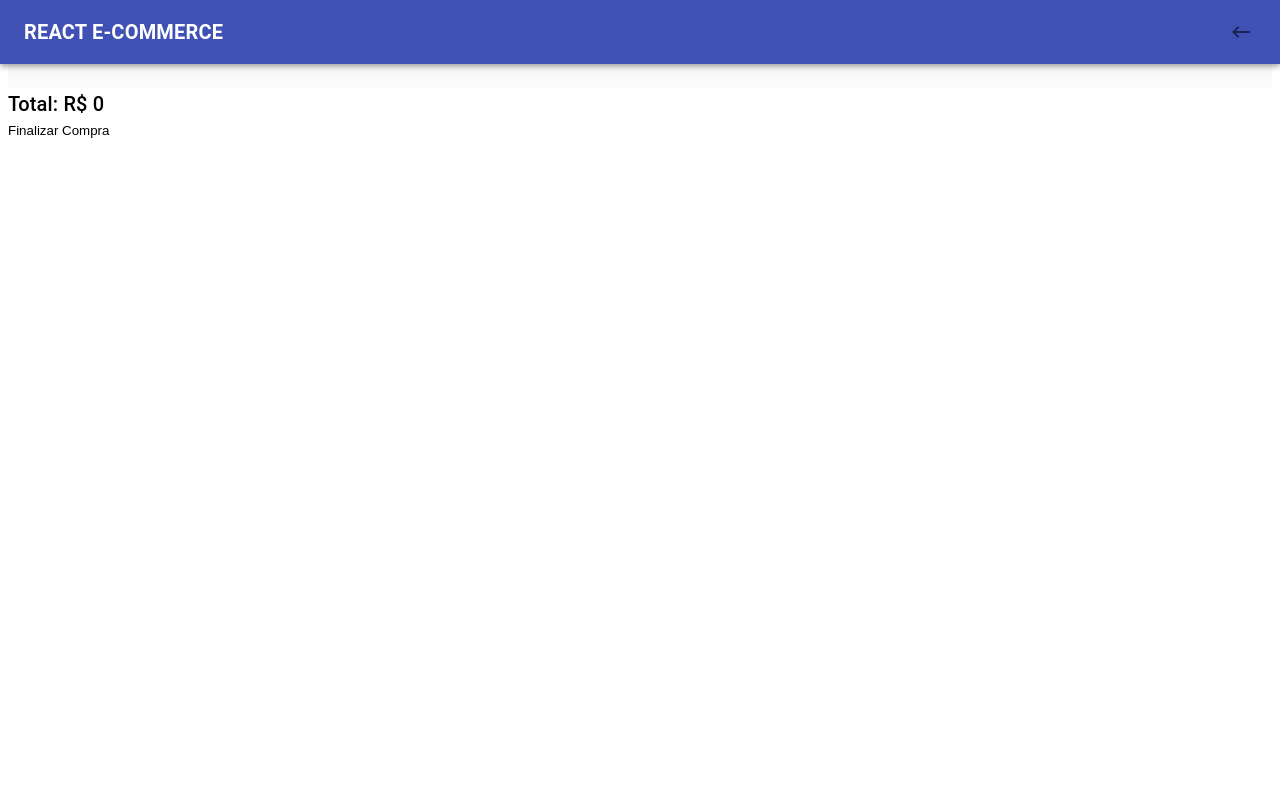
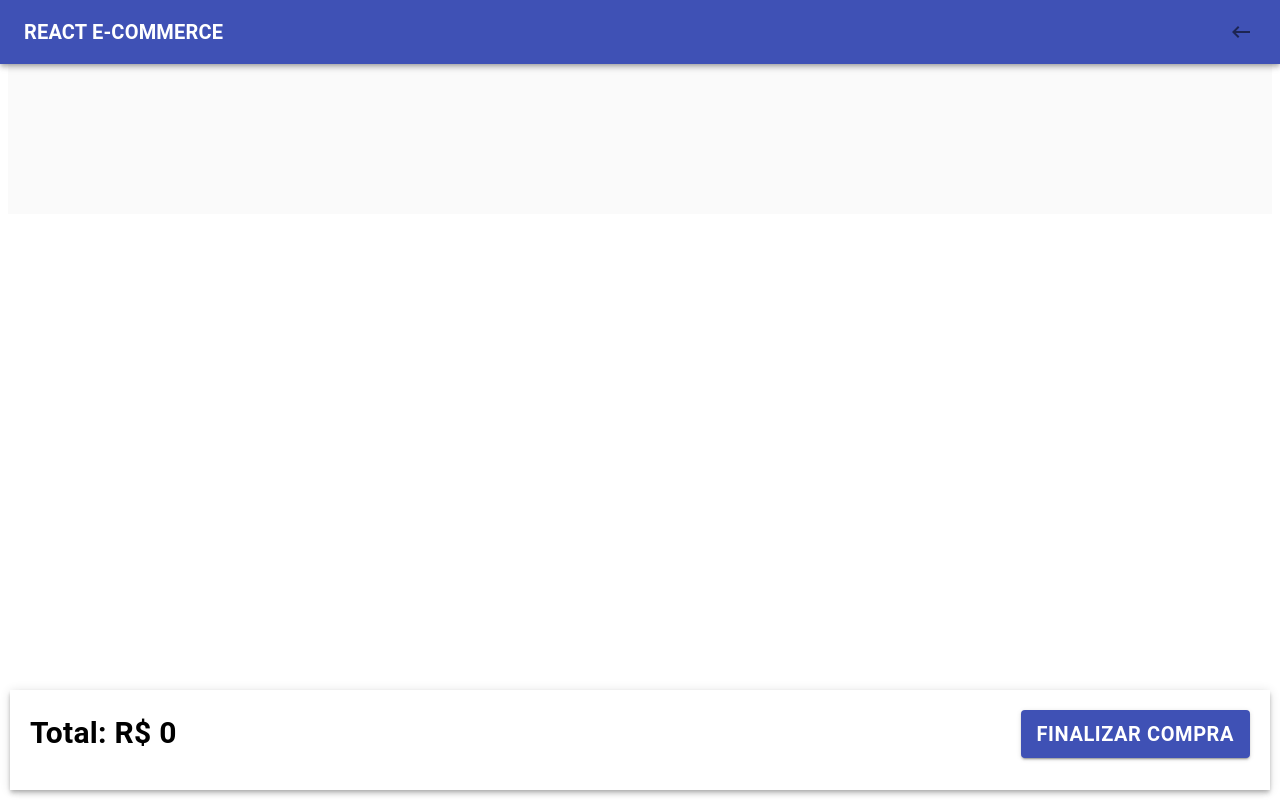
Before and after one commit to vitorlc/react-ecommerce, a React (Create React App) app: page /carrinho in a window 1280 px wide. Built offline with nearby package versions, Linux system fonts and the light colour scheme.

Commit message:
Implement Cart Footer

```diff
--- /dev/null
+++ b/src/components/CartFooter/CartFooter.js
@@ -0,0 +1,17 @@
+import { Box } from '@material-ui/core'
+import { Typography, Button } from '@material-ui/core'
+import useStyles from './styles'
+
+const CartFooter = ({cartCost}) => {
+  const classes = useStyles()
+  return (
+    <Box className={classes.footer} boxShadow={4}>
+      <Typography className={classes.text}> Total: {`R$ ${cartCost}`}</Typography>
+      <Button variant="contained" color="primary" className={classes.button}>
+        Finalizar Compra
+      </Button>
+    </Box>
+  )
+}
+
+export default CartFooter
--- /dev/null
+++ b/src/components/CartFooter/styles.js
@@ -0,0 +1,27 @@
+import { makeStyles } from '@material-ui/core/styles'
+
+export default makeStyles(() => ({
+  footer: {
+    bottom: 0,
+    left: 0,
+    right: 0,
+    height: 100,
+    margin: 10,
+    padding: 20,
+    position: 'fixed',
+    boxSizing: 'border-box',
+    display: 'flex',
+    flexFlow: 'row wrap',
+    backgroundColor: '#ffffff'
+  },
+  text: {
+    flex: 1,
+    fontSize: 30,
+    fontWeight: 'bold'
+  },
+  button: {
+    height: '80%',
+    fontSize: 20,
+    fontWeight: 'bold'
+  }
+}))
--- a/src/components/ProductsList/styles.js
+++ b/src/components/ProductsList/styles.js
@@ -6,6 +6,7 @@ export default makeStyles((theme) => ({
     flexGrow: 1,
     backgroundColor: theme.palette.background.default,
     padding: theme.spacing(3),
+    paddingBottom: 150
   },
   root: {
     flexGrow: 1,
--- a/src/components/index.js
+++ b/src/components/index.js
@@ -1,2 +1,3 @@
 export { default as Navbar } from './Navbar/Navbar'
 export { default as ProductsList } from './ProductsList/ProductsList'
+export { default as CartFooter } from './CartFooter/CartFooter'
--- a/src/pages/Cart.js
+++ b/src/pages/Cart.js
@@ -1,9 +1,8 @@
 import React, { useState, useEffect } from 'react'
 import { useSelector, useDispatch } from "react-redux"
-import { Typography, ButtonBase } from '@material-ui/core'
 
 import { addItemCart, removeItemCart } from "../actions"
-import { ProductsList, Navbar } from '../components'
+import { ProductsList, Navbar, CartFooter } from '../components'
 
 const Cart = () => {
   const store = useSelector(state => state.cartState)
@@ -47,12 +46,7 @@ const Cart = () => {
     <div>
       <Navbar isCart={true} />
       <ProductsList products={cart} isCart={true} handleDecrement={handleDecrement} handleIncrement={handleIncrement}></ProductsList>
-      <div style={{}}>
-        <Typography variant="h6">Total: {`R$ ${cartCost}`}</Typography>
-        <ButtonBase style={{}}>
-          <span style={{}}>Finalizar Compra</span>
-        </ButtonBase>
-      </div>
+      <CartFooter cartCost={cartCost} />
     </div>
   )
 }
```
